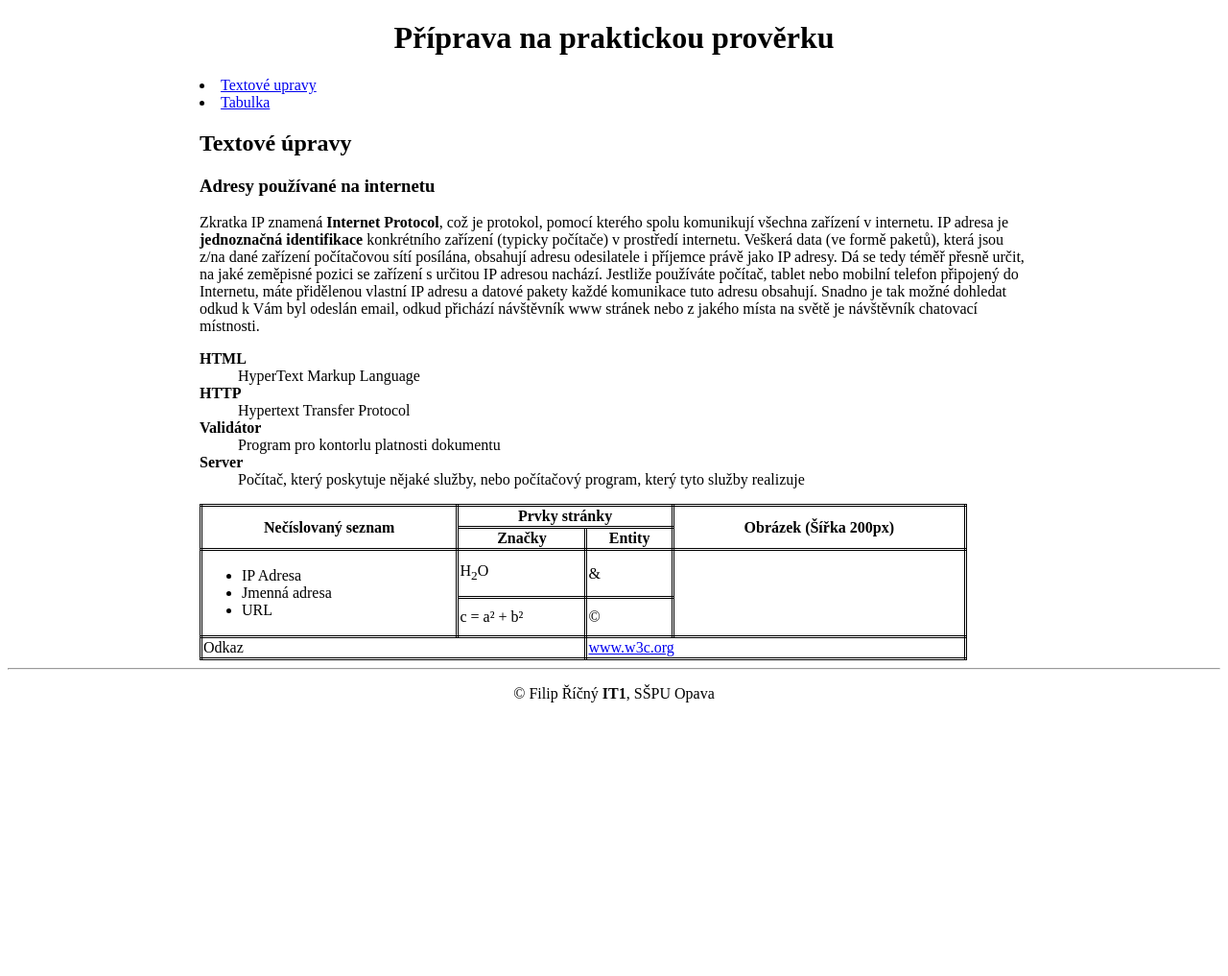
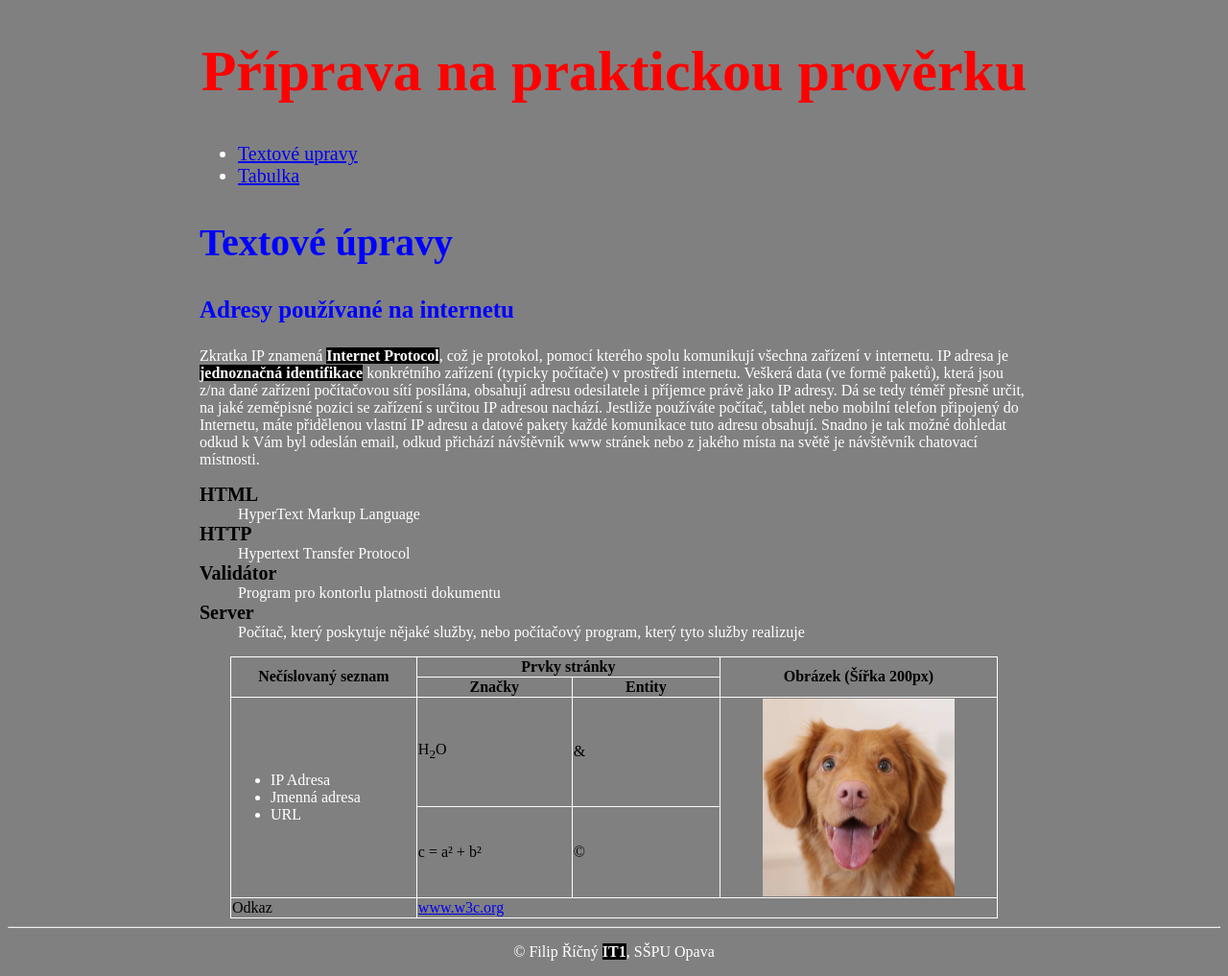
Before and after one commit to RicnyF/Pripravanaproverku, a plain HTML site: page index.html in a window 1280 px wide. Shown: the whole page at 96% size. Before the commit the page ends 800 px from the top, so only its background shows below. Drawn offline with Linux system fonts and the light colour scheme.

Commit message:
Add files via upload

```diff
--- a/css/style.css
+++ b/css/style.css
@@ -1,10 +1,14 @@
 table, th, td {
-    border: 3px solid black;
+
+
+}
+.table, th, td{
+    width: 800px;
+    margin-left: auto;
+    margin-right: auto;
     border-collapse: collapse;
     border-style:double ;
-}
-.table{
-    width: 800px;
+    border: 1px solid rgb(255, 252, 252);
 }
 main, header{
     margin: auto 200px;
@@ -15,3 +19,42 @@ dt {
 .center{
     text-align: center;
 }
+.img {
+    width: 200px;
+    display: block;
+  margin-left: auto;
+  margin-right: auto;
+
+}
+h1 {
+    color: red;
+    font-size: 60px;
+}
+
+.font-size {
+    font-size: 20px;
+}
+.font-size2{
+    font-size: 40px;
+}
+.font-size3 {
+    font-size: 25px;
+}
+.bold{
+    font-weight: bold;
+}
+html{
+    background-color: gray;
+}
+ li, p, dd{
+    color: white
+}
+h2, h3{
+    color: blue;
+}
+strong {
+    background-color: black;
+}
+dt{
+    color: black;
+}
--- a/index.html
+++ b/index.html
@@ -11,12 +11,15 @@
   <body>
     <header>
       <h1 class="center">Příprava na praktickou prověrku</h1>
-      <li><a href="#Textove_upravy">Textové upravy </a></li>
-      <li><a href="#Tabulka">Tabulka</a></li>
+      <ul >
+          <li class="font-size"><a href="#Textove_upravy">Textové upravy </a></li>
+
+        <li class="font-size"><a href="#Tabulka">Tabulka</a></li>
+    </ul>
     </header>
     <main>
-      <h2 id="Textove_upravy">Textové úpravy</h2>
-      <h3>Adresy používané na internetu</h3>
+      <h2 class="font-size2" id="Textove_upravy">Textové úpravy</h2>
+      <h3 class="bold font-size3" >Adresy používané na internetu</h3>
       <p>
         Zkratka IP znamená <strong>Internet Protocol</strong>, což je protokol,
         pomocí kterého spolu komunikují všechna zařízení v internetu. IP adresa
@@ -32,13 +35,13 @@
         stránek nebo z jakého místa na světě je návštěvník chatovací místnosti.
     </p>
     <dl>
-        <dt>HTML</dt>
+        <dt class="font-size">HTML</dt>
         <dd>HyperText Markup Language</dd>
-        <dt>HTTP</dt>
+        <dt class="font-size">HTTP</dt>
         <dd>Hypertext Transfer Protocol</dd>
-        <dt>Validátor</dt>
+        <dt class="font-size">Validátor</dt>
         <dd>Program pro kontorlu platnosti dokumentu</dd>
-        <dt>Server</dt>
+        <dt class="font-size">Server</dt>
         <dd> Počítač, který poskytuje nějaké služby, nebo počítačový program, který
             tyto služby realizuje</dd>
     </dl>
@@ -67,9 +70,11 @@
             <td class="centered">&amp;</td>
             <td rowspan="2">
             <img
-                src="./img/200px-American_Psycho_-_Patrick_Bateman.jpg"
-                alt=""
-                class="obrazek"
+            class="img"
+                src="./img/322868_1100-800x825-1.jpg"
+                alt="pes"
+
+
             />
             </td>
         </tr>
@@ -80,15 +85,15 @@
         </tbody>
         <tfoot>
         <tr>
-            <td colspan="2">Odkaz</td>
-            <td colspan="2"><a href="https://www.w3c.org/">www.w3c.org</a></td>
+            <td colspan="1">Odkaz</td>
+            <td colspan="3"><a href="https://www.w3c.org/">www.w3c.org</a></td>
         </tr>
         </tfoot>
     </table>
     </main>
     <footer>
         <hr>
-        <p class="center">&copy; Filip Říčný <STRONg>IT1</STRONg>, SŠPU Opava</p>
+        <p class="center">&copy; Filip Říčný <strong>IT1</strong>, SŠPU Opava</p>
     </footer>
 </body>
 </html>
```
Also changed, not shown: img/322868_1100-800x825-1.jpg (added).
